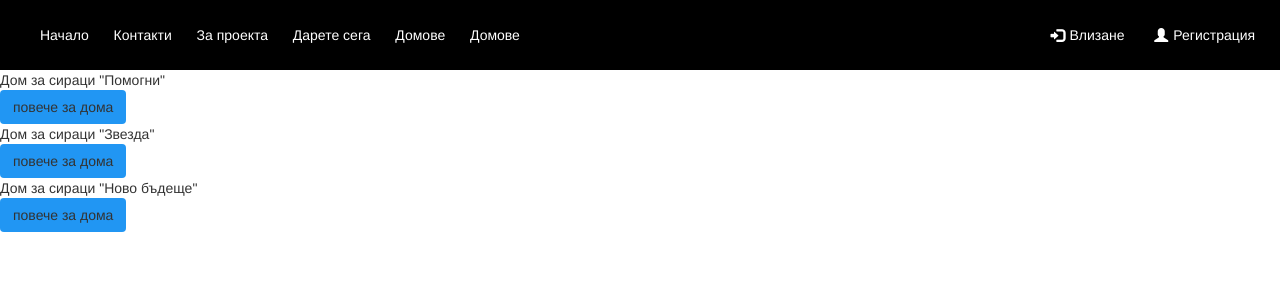
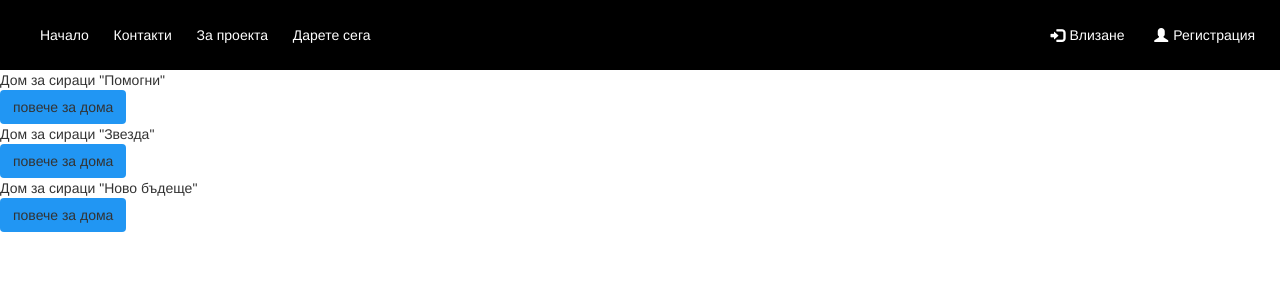
Before and after one commit to toni123321/DomDarenie, a Flask app: page /orphan_homes in a window 1280 px wide. Shown: the top 300 px of the page. Run offline with Flask 2, Linux system fonts and the light colour scheme; some libraries are stand-ins or nearby versions.

Commit message:
orphan homes

```diff
--- a/project/templates/about.html
+++ b/project/templates/about.html
@@ -25,11 +25,12 @@
                     </li>
         		   </ul>
         		</li>
-        		<li class="navbar_link"><a class="nav_link" href="/orphan_homes">Домове</a>
+
             {%if user_login%}
+            <li class="navbar_link"><a class="nav_link" href="/orphan_homes">Домове</a>
             <li class="navbar_link user_link"><span class="symbol glyphicon glyphicon-log-in"></span><a class="nav_link user_link" href="/logout">Излизане</a></li>
             {% else %}
-            <li class="navbar_link"><a class="nav_link" href="/orphan_homes">Домове</a>
+
             <li class="navbar_link user_link"><span class="symbol glyphicon glyphicon-user"></span><a class="nav_link user_link" href="/register">Регистрация</a></li>
             <li class="navbar_link user_link"><span class="symbol glyphicon glyphicon-log-in"></span><a class="nav_link user_link" href="/login">Влизане</a></li>
             {% endif %}
--- a/project/templates/contacts.html
+++ b/project/templates/contacts.html
@@ -25,11 +25,12 @@
                 </li>
     		    </ul>
     		</li>
-    		<li class="navbar_link"><a class="nav_link" href="/orphan_homes">Домове</a>
+
         {%if user_login%}
+        <li class="navbar_link"><a class="nav_link" href="/orphan_homes">Домове</a>
         <li class="navbar_link user_link"><span class="symbol glyphicon glyphicon-log-in"></span><a class="nav_link user_link" href="/logout">Излизане</a></li>
         {% else %}
-        <li class="navbar_link"><a class="nav_link" href="/orphan_homes">Домове</a>
+
         <li class="navbar_link user_link"><span class="symbol glyphicon glyphicon-user"></span><a class="nav_link user_link" href="/register">Регистрация</a></li>
         <li class="navbar_link user_link"><span class="symbol glyphicon glyphicon-log-in"></span><a class="nav_link user_link" href="/login">Влизане</a></li>
         {% endif %}
--- a/project/templates/donators.html
+++ b/project/templates/donators.html
@@ -21,11 +21,12 @@
                 </li>
   		      </ul>
   		</li>
-  		<li class="navbar_link"><a class="nav_link" href="/orphan_homes">Домове</a>
+
             {%if user_login%}
+            <li class="navbar_link"><a class="nav_link" href="/orphan_homes">Домове</a>
             <li class="navbar_link user_link"><span class="symbol glyphicon glyphicon-log-in"></span><a class="nav_link user_link" href="/logout">Излизане</a></li>
             {% else %}
-            <li class="navbar_link"><a class="nav_link" href="/orphan_homes">Домове</a>
+
             <li class="navbar_link user_link"><span class="symbol glyphicon glyphicon-user"></span><a class="nav_link user_link" href="/register">Регистрация</a></li>
             <li class="navbar_link user_link"><span class="symbol glyphicon glyphicon-log-in"></span><a class="nav_link user_link" href="/login">Влизане</a></li>
             {% endif %}
--- a/project/templates/home.html
+++ b/project/templates/home.html
@@ -33,9 +33,9 @@
                 </ul>
             </li>
             {%if user_login%}
+            <li class="navbar_link"><a class="nav_link" href="/orphan_homes">Домове</a>
             <li class="navbar_link user_link"><span class="symbol glyphicon glyphicon-log-in"></span><a class="nav_link user_link" href="/logout">Излизане</a></li>
             {% else %}
-            <li class="navbar_link"><a class="nav_link" href="/orphan_homes">Домове</a>
             <li class="navbar_link user_link"><span class="symbol glyphicon glyphicon-user"></span><a class="nav_link user_link" href="/register">Регистрация</a></li>
             <li class="navbar_link user_link"><span class="symbol glyphicon glyphicon-log-in"></span><a class="nav_link user_link" href="/login">Влизане</a></li>
             {% endif %}
--- a/project/templates/login.html
+++ b/project/templates/login.html
@@ -23,7 +23,7 @@
                 </li>
 		        </ul>
 		    </li>
-		    <li class="navbar_link"><a class="nav_link" href="/orphan_homes">Домове</a>
+
         <li class="navbar_link user_link"><span class="symbol glyphicon glyphicon-user"></span><a class="nav_link user_link" href="/register">Регистрация</a></li>
         <li class="navbar_link user_link"><span class="symbol glyphicon glyphicon-log-in"></span><a class="nav_link user_link" href="/login">Влизане</a></li>
     </ul>
--- a/project/templates/orphan_homes.html
+++ b/project/templates/orphan_homes.html
@@ -23,11 +23,11 @@
                   </li>
       		   </ul>
       		</li>
-      		<li class="navbar_link"><a class="nav_link" href="/orphan_homes">Домове</a>
+
           {%if user_login%}
+          <li class="navbar_link"><a class="nav_link" href="/orphan_homes">Домове</a>
           <li class="navbar_link user_link"><span class="symbol glyphicon glyphicon-log-in"></span><a class="nav_link user_link" href="/logout">Излизане</a></li>
           {% else %}
-          <li class="navbar_link"><a class="nav_link" href="/orphan_homes">Домове</a>
           <li class="navbar_link user_link"><span class="symbol glyphicon glyphicon-user"></span><a class="nav_link user_link" href="/register">Регистрация</a></li>
           <li class="navbar_link user_link"><span class="symbol glyphicon glyphicon-log-in"></span><a class="nav_link user_link" href="/login">Влизане</a></li>
           {% endif %}
--- a/project/templates/register.html
+++ b/project/templates/register.html
@@ -27,7 +27,7 @@
                     </li>
           		  </ul>
         		</li>
-        		<li class="navbar_link"><a class="nav_link" href="/orphan_homes">Домове</a>
+
             <li class="navbar_link user_link"><span class="symbol glyphicon glyphicon-user"></span><a class="nav_link user_link" href="/register">Регистрация</a></li>
             <li class="navbar_link user_link"><span class="symbol glyphicon glyphicon-log-in"></span><a class="nav_link user_link" href="/login">Влизане</a></li>
         </ul>
```
